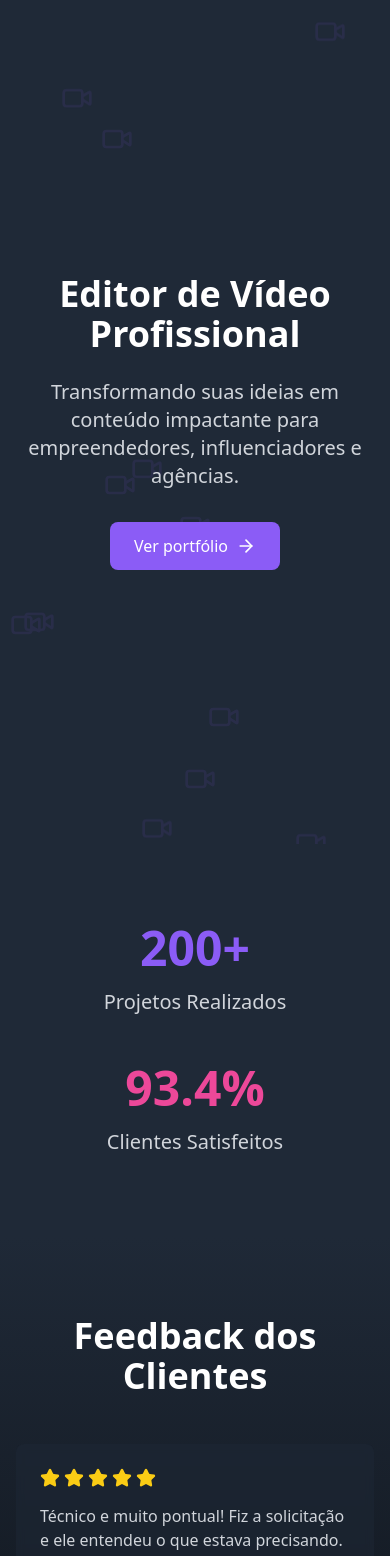
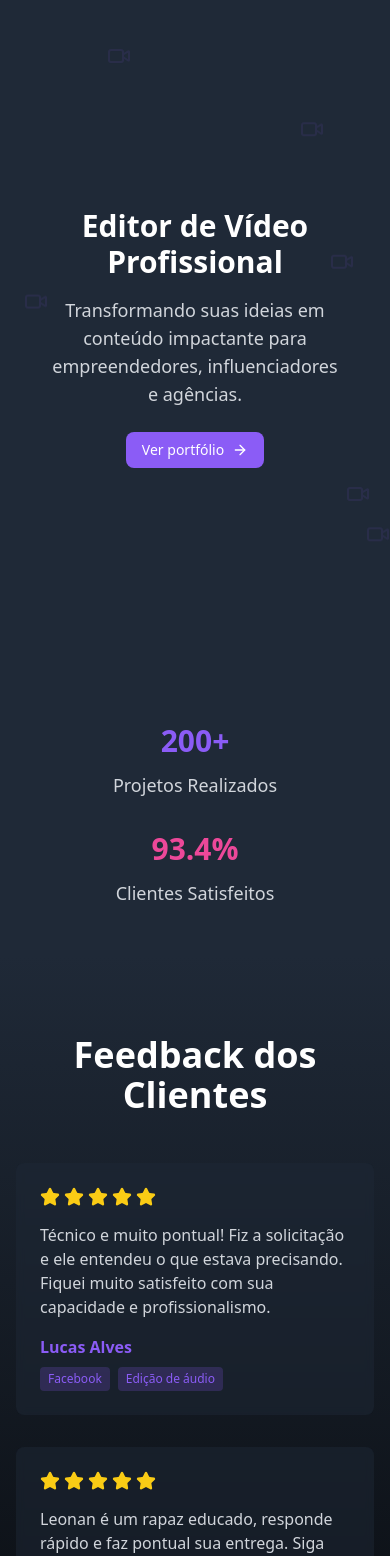
Before and after one commit to correiafm91/edi-odevideo, a React (Vite) app: page / in a window 390 px wide. Shown: the top 1556 px of the page. Built offline with nearby package versions, Linux system fonts and the light colour scheme.

Commit message:
Implement responsive design and optimization
Ensure the website is fully functional and visually appealing on mobile devices.
Optimize images and other resources to guarantee fast loading times.
[skip gpt_engineer]

```diff
--- a/src/components/HeroSection.tsx
+++ b/src/components/HeroSection.tsx
@@ -9,10 +9,10 @@ const HeroSection = () => {
   }, []);
 
   return (
-    <div className="relative min-h-screen bg-editor-dark flex items-center justify-center overflow-hidden">
-      {/* Background video icons */}
+    <div className="relative min-h-[80vh] md:min-h-screen bg-editor-dark flex items-center justify-center overflow-hidden px-4 md:px-0">
+      {/* Background video icons - reduced number for mobile */}
       <div className="absolute inset-0 opacity-10">
-        {Array.from({ length: 12 }).map((_, i) => (
+        {Array.from({ length: window.innerWidth < 768 ? 6 : 12 }).map((_, i) => (
           <Video
             key={i}
             className={`absolute animate-float text-editor-primary`}
@@ -20,24 +20,25 @@ const HeroSection = () => {
               left: `${Math.random() * 100}%`,
               top: `${Math.random() * 100}%`,
               animationDelay: `${Math.random() * 2}s`,
+              width: window.innerWidth < 768 ? '24px' : '32px',
+              height: window.innerWidth < 768 ? '24px' : '32px',
             }}
-            size={32}
           />
         ))}
       </div>
 
-      <div className="container mx-auto px-4 z-10">
-        <div className="flex flex-col md:flex-row items-center gap-12">
-          <div className="md:w-1/2 text-center md:text-left">
+      <div className="container mx-auto">
+        <div className="flex flex-col items-center">
+          <div className="w-full md:w-3/4 lg:w-2/3 text-center">
             <h1
-              className={`text-4xl md:text-6xl font-bold mb-6 text-white transform transition-all duration-700 ${
+              className={`text-3xl md:text-4xl lg:text-6xl font-bold mb-4 md:mb-6 text-white transform transition-all duration-700 ${
                 isVisible ? "translate-y-0 opacity-100" : "translate-y-10 opacity-0"
               }`}
             >
               Editor de Vídeo Profissional
             </h1>
             <p
-              className={`text-xl text-gray-300 mb-8 transform transition-all duration-700 delay-300 ${
+              className={`text-lg md:text-xl text-gray-300 mb-6 md:mb-8 transform transition-all duration-700 delay-300 ${
                 isVisible ? "translate-y-0 opacity-100" : "translate-y-10 opacity-0"
               }`}
             >
@@ -48,10 +49,10 @@ const HeroSection = () => {
               href="https://drive.google.com/drive/folders/1VTPqSbGwNLmF95pqSGJPrTUalNx-Tfed"
               target="_blank"
               rel="noopener noreferrer"
-              className="inline-flex items-center space-x-2 bg-editor-primary hover:bg-editor-primary/90 text-white px-6 py-3 rounded-lg transition-colors duration-300"
+              className="inline-flex items-center space-x-2 bg-editor-primary hover:bg-editor-primary/90 text-white px-4 md:px-6 py-2 md:py-3 rounded-lg transition-colors duration-300 text-sm md:text-base"
             >
               <span>Ver portfólio</span>
-              <ArrowRight size={20} />
+              <ArrowRight size={window.innerWidth < 768 ? 16 : 20} />
             </a>
           </div>
         </div>
--- a/src/components/RankingsSection.tsx
+++ b/src/components/RankingsSection.tsx
@@ -7,43 +7,42 @@ const RankingsSection = () => {
   });
 
   return (
-    <div ref={ref} className="bg-black py-20">
+    <div ref={ref} className="bg-black py-12 md:py-20">
       <div className="container mx-auto px-4">
-        <div className="max-w-3xl mx-auto bg-editor-dark/50 backdrop-blur-sm rounded-lg p-8">
-          <h2 className="text-3xl font-bold text-white text-center mb-8">Rank</h2>
-          <div className="flex flex-col items-center mb-8">
+        <div className="max-w-3xl mx-auto bg-editor-dark/50 backdrop-blur-sm rounded-lg p-4 md:p-8">
+          <h2 className="text-2xl md:text-3xl font-bold text-white text-center mb-6 md:mb-8">Rank</h2>
+          <div className="flex flex-col items-center mb-6 md:mb-8">
             <img
               src="/lovable-uploads/34dc4d01-d69d-4972-aa61-dc8bb48b356a.png"
               alt="Profile"
-              className="w-24 h-24 rounded-full mb-4"
+              className="w-20 h-20 md:w-24 md:h-24 rounded-full mb-3 md:mb-4"
+              loading="lazy"
             />
-            <h3 className="text-2xl font-bold text-white mb-2">Leonan R.</h3>
-            <p className="text-editor-primary mb-4">Edição de Vídeo</p>
+            <h3 className="text-xl md:text-2xl font-bold text-white mb-2">Leonan R.</h3>
+            <p className="text-editor-primary mb-3 md:mb-4">Edição de Vídeo</p>
             <div className="flex items-center space-x-2">
               <div className="flex">
                 {Array.from({ length: 5 }).map((_, i) => (
-                  <span key={i} className="text-yellow-400">★</span>
+                  <span key={i} className="text-yellow-400 text-sm md:text-base">★</span>
                 ))}
               </div>
-              <span className="text-white">Brasil</span>
+              <span className="text-white text-sm md:text-base">Brasil</span>
             </div>
           </div>
 
-          <div className="space-y-6">
+          <div className="space-y-4 md:space-y-6">
             <div>
-              <p className="text-gray-400 mb-2">Nível atual GOLD</p>
-              <div className="flex space-x-2">
+              <p className="text-gray-400 mb-2 text-sm md:text-base">Nível atual GOLD</p>
+              <div className="flex justify-center space-x-1 md:space-x-2">
                 {Array.from({ length: 7 }).map((_, i) => (
                   <div
                     key={i}
-                    className={`w-8 h-8 rounded-full ${
-                      i === 5
-                        ? "bg-yellow-400"
-                        : "bg-gray-700"
-                    }`}
+                    className={`w-6 h-6 md:w-8 md:h-8 rounded-full ${
+                      i === 5 ? "bg-yellow-400" : "bg-gray-700"
+                    } flex items-center justify-center`}
                   >
                     {i === 5 && (
-                      <span className="flex items-center justify-center h-full text-black font-bold">
+                      <span className="text-black font-bold text-sm md:text-base">
                         G
                       </span>
                     )}
@@ -52,14 +51,14 @@ const RankingsSection = () => {
               </div>
             </div>
 
-            <div className="space-y-4">
+            <div className="space-y-3 md:space-y-4">
               <div>
-                <p className="text-gray-400 mb-2">Ranking em Design e Multimídia</p>
-                <div className="flex justify-between">
+                <p className="text-gray-400 mb-2 text-sm md:text-base">Ranking em Design e Multimídia</p>
+                <div className="flex justify-between text-sm md:text-base">
                   <span className="text-white">Global</span>
                   <span className="text-editor-primary">314</span>
                 </div>
-                <div className="flex justify-between">
+                <div className="flex justify-between text-sm md:text-base">
                   <span className="text-white">No Brasil</span>
                   <span className="text-editor-primary">175</span>
                 </div>
--- a/src/components/StatsSection.tsx
+++ b/src/components/StatsSection.tsx
@@ -36,20 +36,20 @@ const StatsSection = () => {
   }, [inView]);
 
   return (
-    <div ref={ref} className="bg-editor-dark py-20">
+    <div ref={ref} className="bg-editor-dark py-12 md:py-20">
       <div className="container mx-auto px-4">
-        <div className="grid grid-cols-1 md:grid-cols-2 gap-12">
+        <div className="grid grid-cols-1 md:grid-cols-2 gap-8 md:gap-12">
           <div className="text-center">
-            <div className="text-5xl font-bold text-editor-primary mb-4">
+            <div className="text-3xl md:text-5xl font-bold text-editor-primary mb-3 md:mb-4">
               {counts.projects}+
             </div>
-            <p className="text-xl text-gray-300">Projetos Realizados</p>
+            <p className="text-lg md:text-xl text-gray-300">Projetos Realizados</p>
           </div>
           <div className="text-center">
-            <div className="text-5xl font-bold text-editor-secondary mb-4">
+            <div className="text-3xl md:text-5xl font-bold text-editor-secondary mb-3 md:mb-4">
               {counts.satisfaction.toFixed(1)}%
             </div>
-            <p className="text-xl text-gray-300">Clientes Satisfeitos</p>
+            <p className="text-lg md:text-xl text-gray-300">Clientes Satisfeitos</p>
           </div>
         </div>
       </div>
--- a/src/components/WhatsAppCTA.tsx
+++ b/src/components/WhatsAppCTA.tsx
@@ -2,20 +2,20 @@ import { MessageCircle, Instagram } from "lucide-react";
 
 const WhatsAppCTA = () => {
   return (
-    <div className="bg-gradient-to-t from-editor-dark to-black py-20">
+    <div className="bg-gradient-to-t from-editor-dark to-black py-12 md:py-20">
       <div className="container mx-auto px-4 text-center">
-        <h2 className="text-4xl font-bold text-white mb-8">
+        <h2 className="text-2xl md:text-4xl font-bold text-white mb-6 md:mb-8">
           Pronto para Transformar Suas Ideias em Realidade?
         </h2>
-        <div className="flex flex-col items-center gap-8">
+        <div className="flex flex-col items-center gap-6 md:gap-8">
           <a
             href="https://api.whatsapp.com/send/?phone=5512988508716&text&type=phone_number&app_absent=0"
             target="_blank"
             rel="noopener noreferrer"
-            className="inline-flex items-center space-x-2 bg-green-600 hover:bg-green-700 text-white px-8 py-4 rounded-lg transition-colors duration-300"
+            className="inline-flex items-center space-x-2 bg-green-600 hover:bg-green-700 text-white px-6 md:px-8 py-3 md:py-4 rounded-lg transition-colors duration-300 text-sm md:text-lg"
           >
-            <MessageCircle size={24} />
-            <span className="text-lg font-semibold">
+            <MessageCircle size={window.innerWidth < 768 ? 20 : 24} />
+            <span className="font-semibold">
               Solicitar Orçamento Personalizado
             </span>
           </a>
@@ -24,9 +24,9 @@ const WhatsAppCTA = () => {
             href="https://www.instagram.com/EDITO.VIDEO1"
             target="_blank"
             rel="noopener noreferrer"
-            className="inline-flex items-center space-x-2 text-white hover:text-editor-primary transition-colors duration-300"
+            className="inline-flex items-center space-x-2 text-white hover:text-editor-primary transition-colors duration-300 text-sm md:text-base"
           >
-            <Instagram size={24} />
+            <Instagram size={window.innerWidth < 768 ? 20 : 24} />
             <span>@EDITO.VIDEO1</span>
           </a>
         </div>
```
